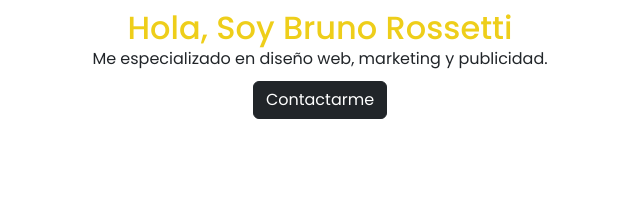
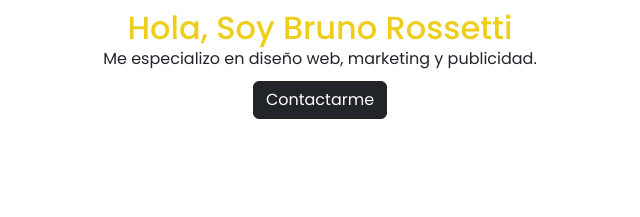
Before and after one commit to br1rossetti/pf-bruno-rossetti, a plain HTML site: page index.html in a window 1280 px wide. Shown: the part 963-1180 px from the top of the page, 0-640 px from the left. Drawn offline with nearby package versions, Linux system fonts and the light colour scheme.

Commit message:
correccion de textos

```diff
--- a/index.html
+++ b/index.html
@@ -110,7 +110,7 @@
                 <div class="col-sm-12 col-md-12 col-lg-6 col-xl-6 d-flex flex-column justify-content-center align-items-start">
                     <h1 class="mx-auto">Diseñador Ux Ui</h1>
                     <h2 class="mx-auto">Hola, Soy Bruno Rossetti</h3>
-                    <p class="mx-auto">Me especializado en diseño web, marketing y publicidad.</p>
+                    <p class="mx-auto">Me especializo en diseño web, marketing y publicidad.</p>
                     <a href="./pagess/contacto.html" class="mx-auto">
                         <button class="btn btn-dark m-0" id="botonContactarme">Contactarme</button>
                     </a>
```
